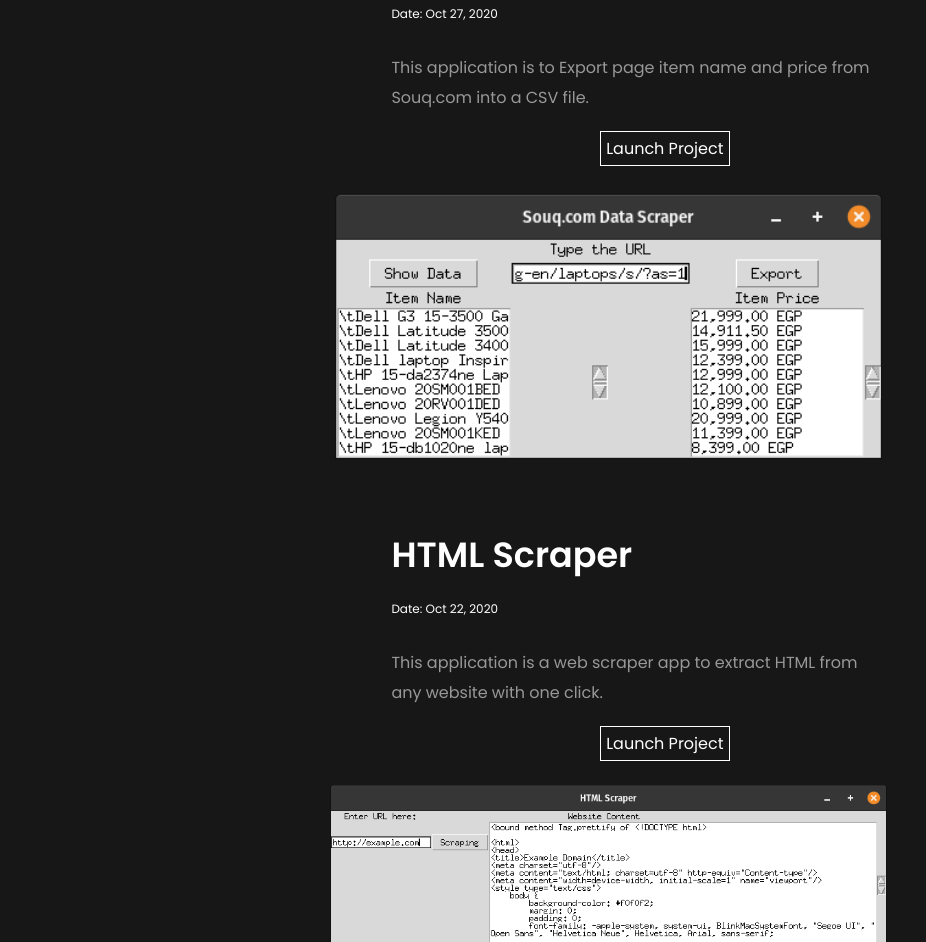
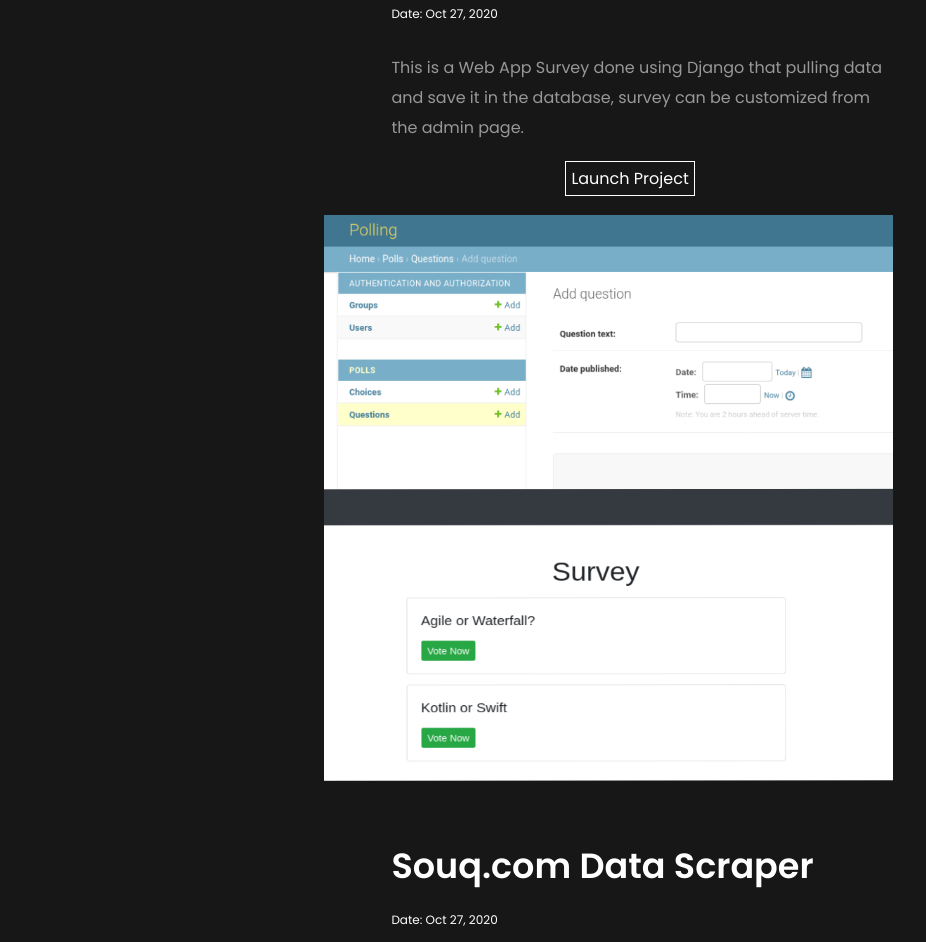
Before and after one commit to therayy/Devops-Tools-Documentation, a plain HTML site: page portfolio-python.html in a window 1280 px wide. Shown: the part 361-1303 px from the top of the page, without its empty margins (0-926 px from the left). Drawn offline with Linux system fonts and the light colour scheme.

Commit message:
survey web app

```diff
--- a/portfolio-python.html
+++ b/portfolio-python.html
@@ -25,7 +25,7 @@
         padding: 5px;
         text-decoration: none;
         background: transparent;
-        margin-left: 42%;
+        margin-left: 35%;
     }
     .project-btn:hover{
         background-color: #0161ee;
@@ -137,6 +137,21 @@
     </div>
     <!-- Portfolio Detail -->
     <div class="col-lg-8 offset-lg-2">
+        <!-- a post -->
+        <div class="blog-post single-blog bottom_60">
+            <div class="col-lg-10 offset-lg-1">
+                <h2 class="blog-title bottom_15">Web App Survey</h2>
+                <span class="blog-info top_15 bottom_30">Date: Oct 27, 2020</span>
+                <p>This is a Web App Survey done using Django that pulling data and save it in the database, survey can be customized from the admin page.</p>
+                <br>
+                <a href="https://github.com/triplea-git/Survey-Web-App" target="blank" class="project-btn">Launch Project</a>
+            </div>
+            <figure class="bottom_60">
+                <br>
+                <img src="img/portfolio/py12.png" alt="" style="width: 90%;">
+            </figure>
+        </div>
+
         <!-- a post -->
         <div class="blog-post single-blog bottom_60">
             <div class="col-lg-10 offset-lg-1">
```
Also changed, not shown: img/portfolio/py12.png (added).
